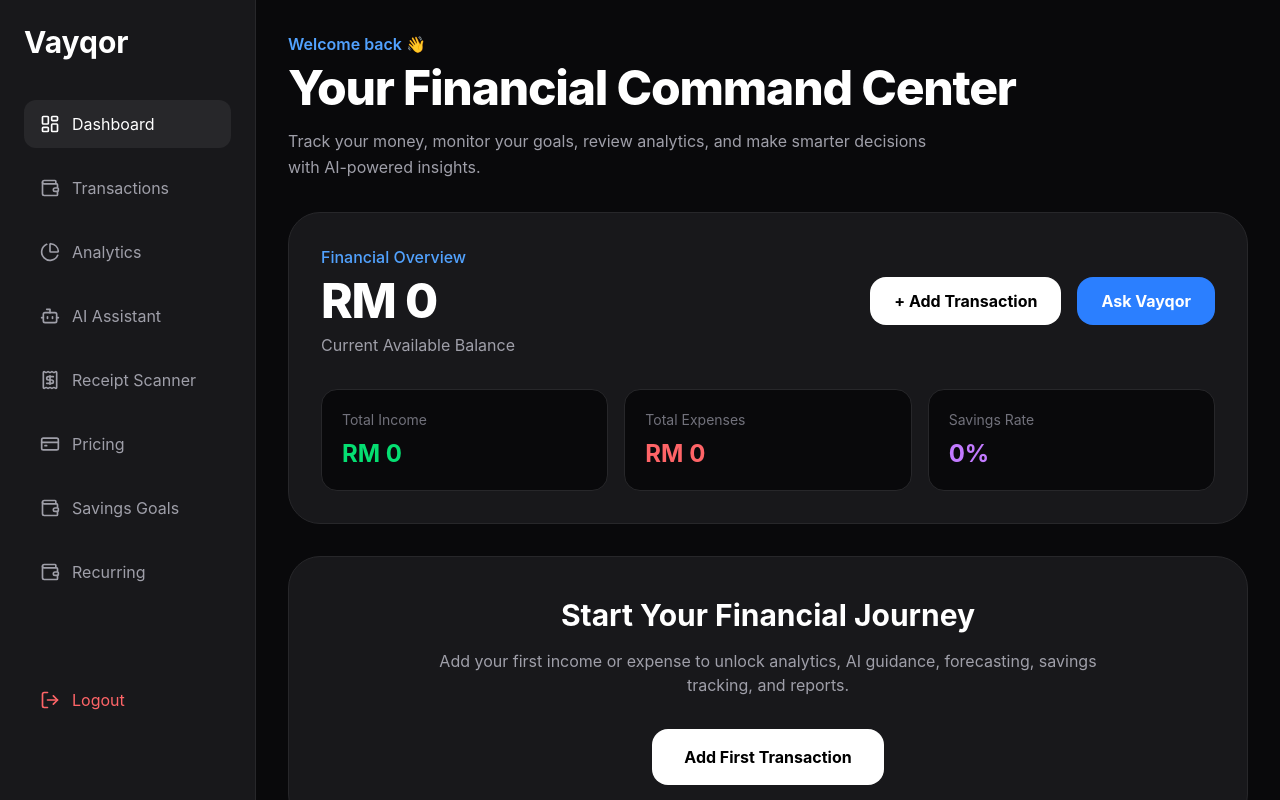
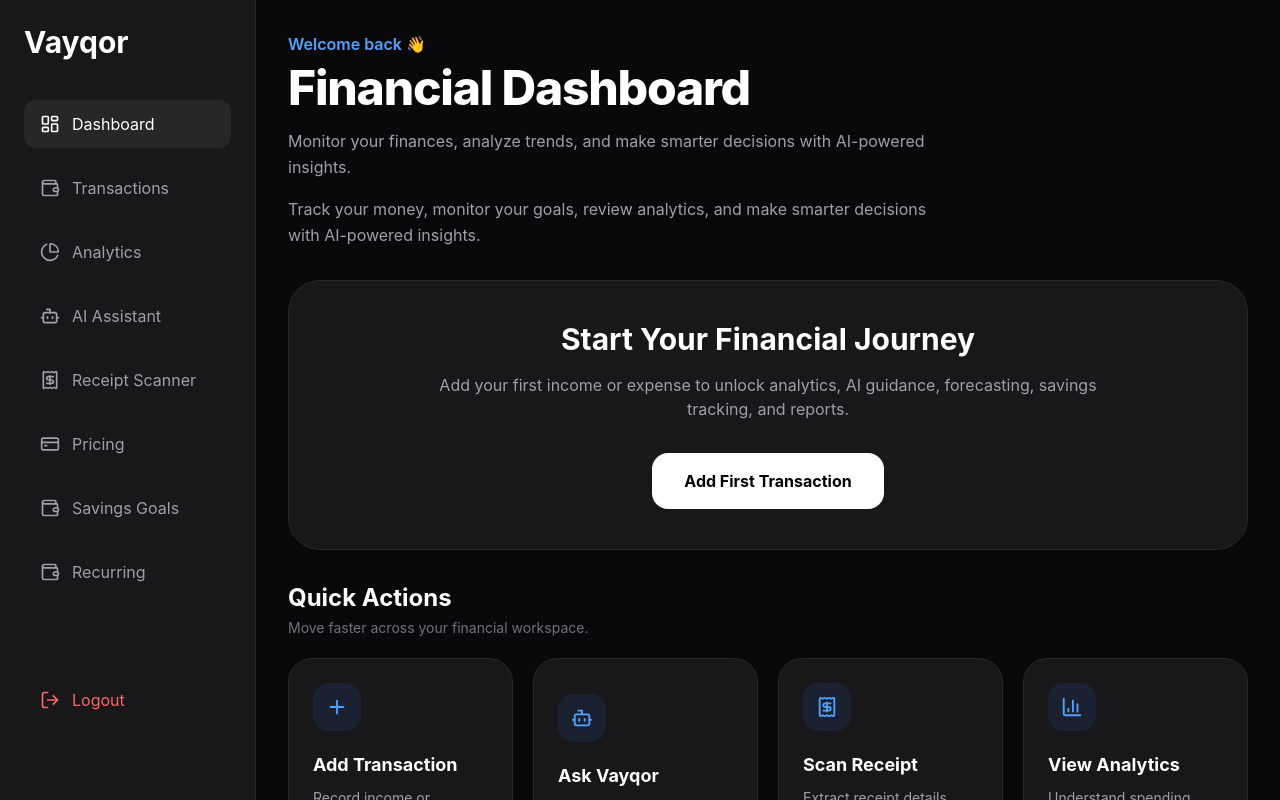
Before and after one commit to balqiskay/finsight-ai, a React (Vite) app in the folder client/: page /dashboard in a window 1280 px wide. Shown: the top 800 px of the page. Built offline with nearby package versions, Linux system fonts and the light colour scheme; sample sign-in values are in the browser's storage.

Commit message:
Simplify dashboard layout

```diff
--- a/client/src/pages/Dashboard.jsx
+++ b/client/src/pages/Dashboard.jsx
@@ -131,8 +131,12 @@
             </p>
 
             <h1 className="text-3xl sm:text-4xl lg:text-5xl font-extrabold tracking-tight">
-              Your Financial Command Center
+              Financial Dashboard
             </h1>
+
+            <p className="text-zinc-400 max-w-2xl mt-4 leading-relaxed">
+              Monitor your finances, analyze trends, and make smarter decisions with AI-powered insights.
+            </p>
 
             <p className="text-zinc-400 max-w-2xl mt-4 leading-relaxed">
               Track your money, monitor your goals, review analytics,
@@ -142,83 +146,6 @@
 
         </div>
 
-        {/* Executive Summary */}
-
-        <div className="bg-zinc-900 border border-zinc-800 rounded-[2rem] p-6 sm:p-8 hover:border-blue-500/20 transition">
-
-        <div className="flex flex-col lg:flex-row lg:items-center lg:justify-between gap-6">
-
-          <div>
-
-            <p className="text-blue-400 font-medium mb-2">
-              Financial Overview
-            </p>
-
-            <h2 className="text-4xl sm:text-5xl font-extrabold tracking-tight">
-              RM {summary.balance}
-            </h2>
-
-            <p className="text-zinc-400 mt-2">
-              Current Available Balance
-            </p>
-
-          </div>
-
-          <div className="flex flex-col sm:flex-row gap-4">
-
-            <button
-             onClick={() => navigate("/transactions")}
-             className="bg-white text-black px-6 py-3 rounded-2xl font-bold hover:scale-[1.02] transition"
-            >
-              + Add Transaction
-            </button>
-
-            <button
-             onClick={() => navigate("/assistant")}
-             className="bg-blue-500 text-white px-6 py-3 rounded-2xl font-bold hover:scale-[1.02] transition"
-            >
-              Ask Vayqor
-            </button>
-
-          </div>
-
-        </div>
-
-        <div className="grid grid-cols-1 sm:grid-cols-3 gap-4 mt-8">
-
-          <div className="bg-zinc-950 border border-zinc-800 rounded-2xl p-5">
-            <p className="text-zinc-500 text-sm">
-              Total Income
-            </p>
-
-            <h3 className="text-green-400 text-2xl font-bold mt-2">
-              RM {summary.totalIncome}
-            </h3>
-          </div>
-
-          <div className="bg-zinc-950 border border-zinc-800 rounded-2xl p-5">
-            <p className="text-zinc-500 text-sm">
-              Total Expenses
-            </p>
-
-            <h3 className="text-red-400 text-2xl font-bold mt-2">
-              RM {summary.totalExpenses}
-            </h3>
-          </div>
-
-          <div className="bg-zinc-950 border border-zinc-800 rounded-2xl p-5">
-            <p className="text-zinc-500 text-sm">
-              Savings Rate
-            </p>
-
-            <h3 className="text-purple-400 text-2xl font-bold mt-2">
-              {savingsRate}%
-            </h3>
-          </div>
-
-        </div>
-
-        </div>
 
         {/* Empty State */}
         {!loading &&
```
